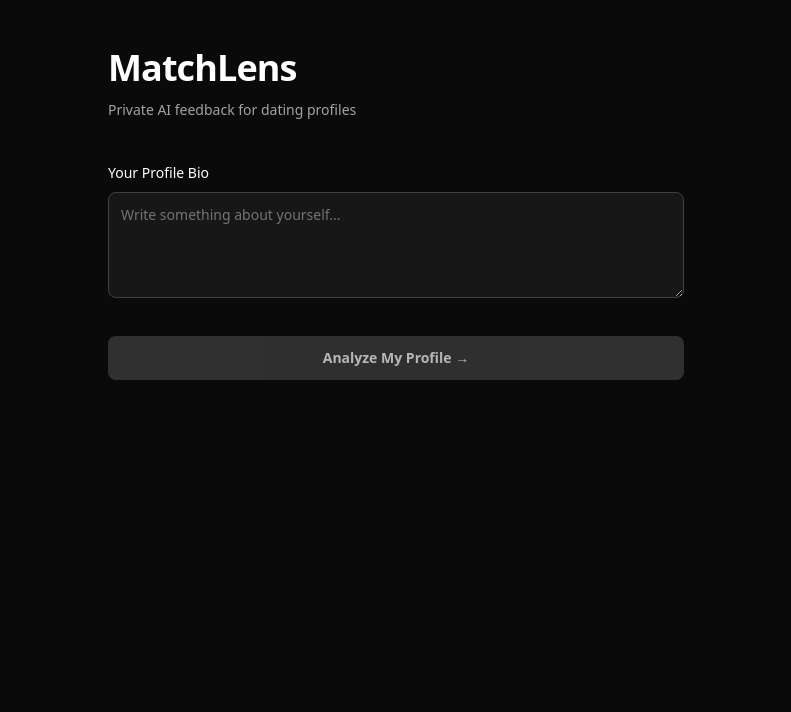
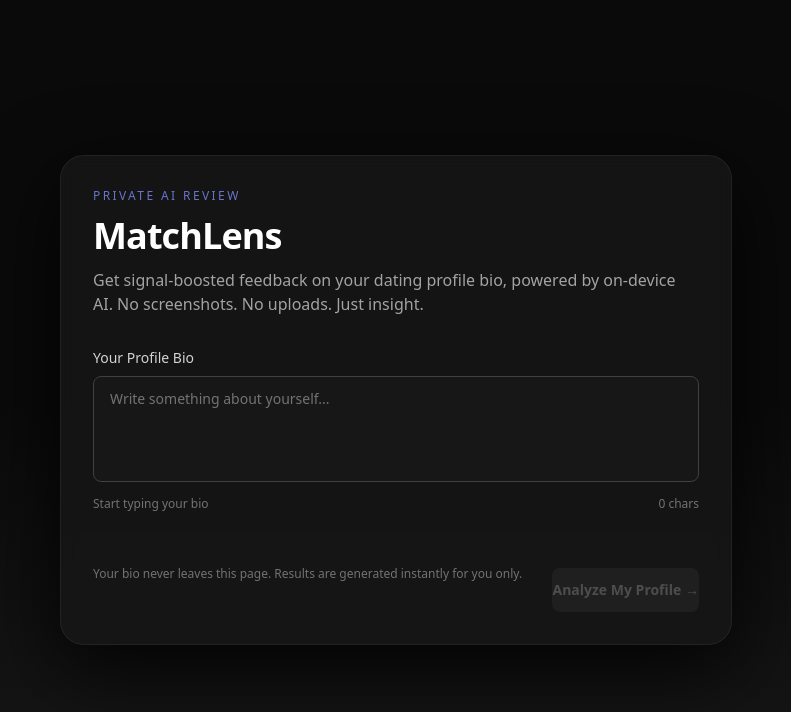
Before and after one commit to DevAnurag9/MatchLens, a React app in the folder Frontend/: page / in a window 1280 px wide. Shown: the top 712 px of the page, without its empty margins (244-1035 px from the left). Built offline with nearby package versions, Linux system fonts and the light colour scheme; the HTML template or start-up script is replaced by a standard one.

Commit message:
feat: add premium interactions to primary button

```diff
--- a/Frontend/package.json
+++ b/Frontend/package.json
@@ -10,6 +10,7 @@
     "preview": "vite preview"
   },
   "dependencies": {
+    "framer-motion": "^12.34.3",
     "react": "^19.2.0",
     "react-dom": "^19.2.0",
     "react-router-dom": "^7.13.1"
--- a/Frontend/src/components/BioInput.tsx
+++ b/Frontend/src/components/BioInput.tsx
@@ -3,20 +3,45 @@ type BioInputProps = {
     onChange: (value: string) => void;
   };
 
+  function getBioQuality(length: number) {
+    if (length === 0) return { text: "Start typing your bio", color: "text-neutral-500" };
+    if (length < 40) return { text: "Too short 😬", color: "text-red-400" };
+    if (length < 80) return { text: "Good start 👍", color: "text-yellow-400" };
+    return { text: "Great bio 🔥", color: "text-green-400" };
+  }
+
   function BioInput({ value, onChange }: BioInputProps) {
+    const { text, color } = getBioQuality(value.length);
+
     return (
-      <div className="space-y-2">
-        <label className="text-sm font-medium">
+      <div>
+        <label className="block text-sm font-medium text-neutral-300">
           Your Profile Bio
         </label>
 
         <textarea
           value={value}
           onChange={(e) => onChange(e.target.value)}
+          rows={4}
           placeholder="Write something about yourself..."
-          rows={4}
-          className="w-full rounded-lg border border-neutral-700 bg-neutral-900 p-3 text-sm text-white placeholder-neutral-500 focus:outline-none focus:ring-2 focus:ring-indigo-500"
+          className="
+            mt-2 w-full rounded-lg
+            bg-neutral-900 text-white
+            px-4 py-3 text-sm
+            border border-neutral-700
+            placeholder:text-neutral-500
+            transition-all duration-200
+            focus:outline-none
+            focus:border-indigo-500
+            focus:ring-2 focus:ring-indigo-500/30
+            resize-none
+          "
         />
+
+        <div className="mt-2 flex justify-between text-xs">
+          <span className={color}>{text}</span>
+          <span className="text-neutral-500">{value.length} chars</span>
+        </div>
       </div>
     );
   }
--- a/Frontend/src/components/PrimaryButton.tsx
+++ b/Frontend/src/components/PrimaryButton.tsx
@@ -1,23 +1,53 @@
+import { motion } from "framer-motion";
+
 type PrimaryButtonProps = {
   loading: boolean;
   disabled: boolean;
+  onClick?: () => void;
 };
 
-  function PrimaryButton({ loading, disabled }: PrimaryButtonProps) {
+function PrimaryButton({
+  loading,
+  disabled,
+  onClick,
+}: PrimaryButtonProps) {
+  const isDisabled = disabled || loading;
+
   return (
-      <button
-        disabled={disabled || loading}
+    <motion.button
+      type="button"
+      disabled={isDisabled}
+      onClick={isDisabled ? undefined : onClick}
+      whileHover={
+        isDisabled
+          ? undefined
+          : {
+              scale: 1.02,
+            }
+      }
+      whileTap={
+        isDisabled
+          ? undefined
+          : {
+              scale: 0.97,
+            }
+      }
+      transition={{ type: "spring", stiffness: 260, damping: 22 }}
       className={`mt-8 w-full rounded-lg py-3 text-sm font-semibold
-            transition-all duration-150 ease-out
+        relative overflow-hidden
+        transition-colors duration-200 ease-out
+        focus-visible:outline-none focus-visible:ring-2 focus-visible:ring-indigo-400/70
+        focus-visible:ring-offset-2 focus-visible:ring-offset-neutral-900
         ${
-              disabled || loading
-                ? "bg-neutral-700 cursor-not-allowed opacity-70"
-                : "bg-indigo-600 hover:bg-indigo-500 active:scale-95"
+          isDisabled
+            ? "bg-neutral-800 text-neutral-500 cursor-not-allowed opacity-60"
+            : "bg-indigo-500 text-white shadow-lg shadow-indigo-500/25 hover:bg-indigo-400"
         }
+        ${loading ? "animate-pulse" : ""}
       `}
     >
       {loading ? "Analyzing..." : "Analyze My Profile →"}
-      </button>
+    </motion.button>
   );
 }
 
--- a/Frontend/src/index.css
+++ b/Frontend/src/index.css
@@ -1,3 +1,35 @@
 @tailwind base;
 @tailwind components;
 @tailwind utilities;
+@layer utilities {
+  .animate-fade-in {
+    animation: fadeIn 0.5s ease-out both;
+  }
+
+  @keyframes fadeIn {
+    from {
+      opacity: 0;
+      transform: translateY(12px);
+    }
+    to {
+      opacity: 1;
+      transform: translateY(0);
+    }
+  }
+}
+@layer utilities {
+  .animate-card-in {
+    animation: cardIn 0.4s ease-out both;
+  }
+
+  @keyframes cardIn {
+    from {
+      opacity: 0;
+      transform: scale(0.95);
+    }
+    to {
+      opacity: 1;
+      transform: scale(1);
+    }
+  }
+}
--- a/Frontend/src/screens/ResultsScreen.tsx
+++ b/Frontend/src/screens/ResultsScreen.tsx
@@ -17,7 +17,7 @@ function ResultsScreen() {
   }
 
   return (
-    <div className="min-h-screen bg-neutral-950 text-white px-6 py-12">
+    <div className="min-h-screen bg-neutral-950 text-white px-6 py-12 animate-fade-in">
       <div className="max-w-xl mx-auto space-y-6">
         <h1 className="text-3xl font-bold">Your Profile Analysis</h1>
 
@@ -31,7 +31,9 @@ function ResultsScreen() {
 
 function ResultCard({ title, value }: { title: string; value: string }) {
     return (
-    <div className="rounded-xl bg-neutral-900 p-5 shadow-md transition hover:scale-[1.02]">
+      <div className="rounded-xl bg-neutral-900 p-5 shadow-md transition
+        hover:scale-[1.03] hover:shadow-lg
+        animate-card-in">
         <p className="text-sm text-neutral-400">{title}</p>
         <p className="mt-2 text-xl font-semibold">{value}</p>
       </div>
--- a/Frontend/src/screens/UploadScreen.tsx
+++ b/Frontend/src/screens/UploadScreen.tsx
@@ -1,5 +1,6 @@
 import { useNavigate } from "react-router-dom";
 import { useState } from "react";
+import { motion } from "framer-motion";
 import BioInput from "../components/BioInput";
 import PrimaryButton from "../components/PrimaryButton";
 
@@ -8,6 +9,7 @@ function UploadScreen() {
   const [loading, setLoading] = useState(false);
 
   const navigate = useNavigate();
+
   const handleAnalyze = () => {
     if (!bio.trim()) return;
 
@@ -20,27 +22,65 @@ function UploadScreen() {
   };
 
   return (
-    <div className="min-h-screen bg-neutral-950 text-white px-6 py-12">
-      <div className="max-w-xl mx-auto">
-        <h1 className="text-4xl font-bold tracking-tight">
+    <div className="min-h-screen bg-gradient-to-b from-neutral-950 via-neutral-950 to-neutral-900 text-white px-4 py-10 flex items-center justify-center">
+      <div className="absolute inset-0 -z-10 bg-[radial-gradient(circle_at_top,_rgba(79,70,229,0.25),transparent_55%),radial-gradient(circle_at_bottom,_rgba(14,116,144,0.2),transparent_55%)]" />
+
+      <motion.div
+        initial={{ opacity: 0, y: 16 }}
+        animate={{ opacity: 1, y: 0 }}
+        transition={{ duration: 0.6, ease: "easeOut" }}
+        className="relative w-full max-w-2xl"
+      >
+        <div
+          className="pointer-events-none absolute -inset-[1px] -z-10 rounded-3xl bg-gradient-to-r from-indigo-500/25 via-purple-500/15 to-sky-500/25 opacity-75 blur-2xl"
+          aria-hidden="true"
+        />
+
+        <div className="relative overflow-hidden rounded-3xl border border-neutral-800/80 bg-neutral-900/80 shadow-[0_24px_80px_rgba(0,0,0,0.85)] backdrop-blur">
+          <div className="px-5 py-6 sm:px-8 sm:py-8">
+            <motion.div
+              initial={{ opacity: 0, y: -12 }}
+              animate={{ opacity: 1, y: 0 }}
+              transition={{ duration: 0.6, ease: "easeOut" }}
+            >
+              <p className="text-xs font-medium uppercase tracking-[0.2em] text-indigo-400/80">
+                Private AI review
+              </p>
+              <h1 className="mt-3 text-3xl sm:text-4xl font-semibold tracking-tight">
                 MatchLens
               </h1>
+              <p className="mt-3 text-sm text-neutral-400 sm:text-base">
+                Get signal‑boosted feedback on your dating profile bio, powered
+                by on‑device AI. No screenshots. No uploads. Just insight.
+              </p>
+            </motion.div>
 
-        <p className="mt-3 text-sm text-neutral-400">
-          Private AI feedback for dating profiles
+            <motion.div
+              initial={{ opacity: 0, y: 8 }}
+              animate={{ opacity: 1, y: 0 }}
+              transition={{ delay: 0.15, duration: 0.5, ease: "easeOut" }}
+              className="mt-8 space-y-6"
+            >
+              <BioInput value={bio} onChange={setBio} />
+
+              <div className="flex flex-col-reverse gap-4 sm:flex-row sm:items-center sm:justify-between">
+                <p className="text-xs text-neutral-500">
+                  Your bio never leaves this page. Results are generated
+                  instantly for you only.
                 </p>
 
-        <div className="mt-10">
-          <BioInput value={bio} onChange={setBio} />
-
-          <div onClick={handleAnalyze}>
+                <div className="sm:self-end">
                   <PrimaryButton
                     loading={loading}
                     disabled={!bio.trim()}
+                    onClick={handleAnalyze}
                   />
                 </div>
               </div>
+            </motion.div>
           </div>
+        </div>
+      </motion.div>
     </div>
   );
 }
```
Also changed, not shown: 1 other file (tests, documents, lock files or other folders). Lines whose indentation alone changed are shown as unchanged.
